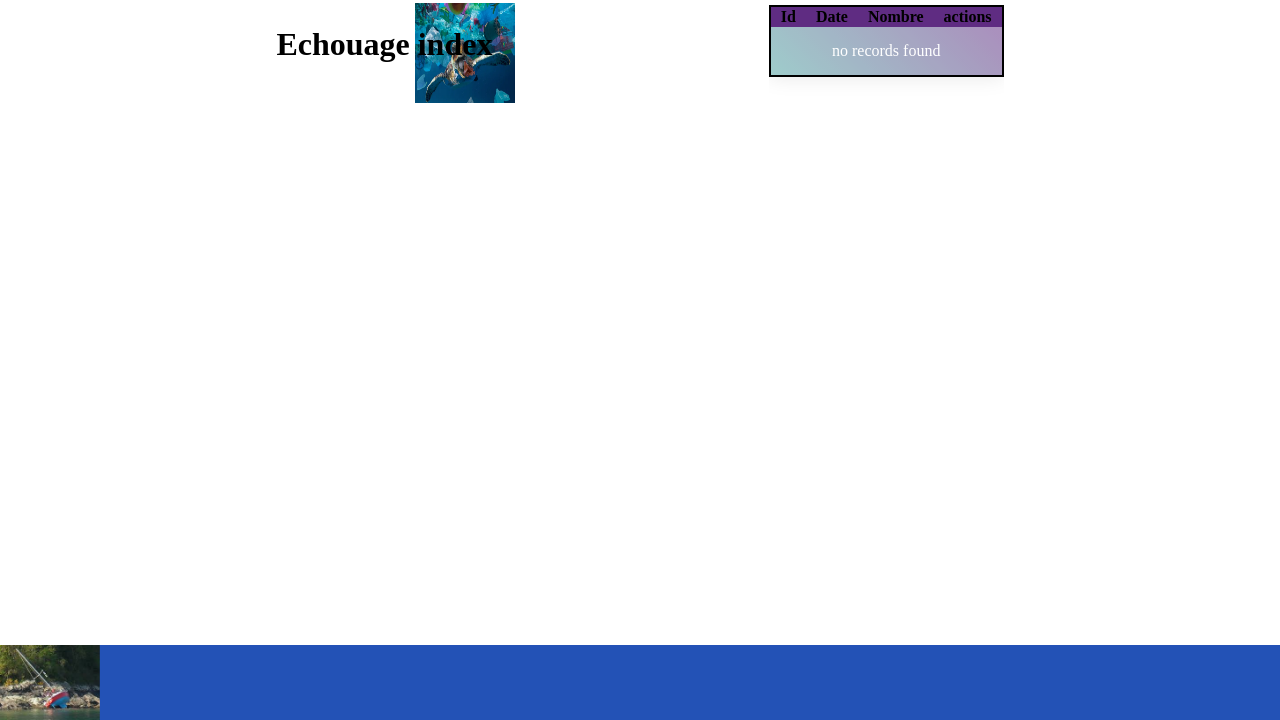
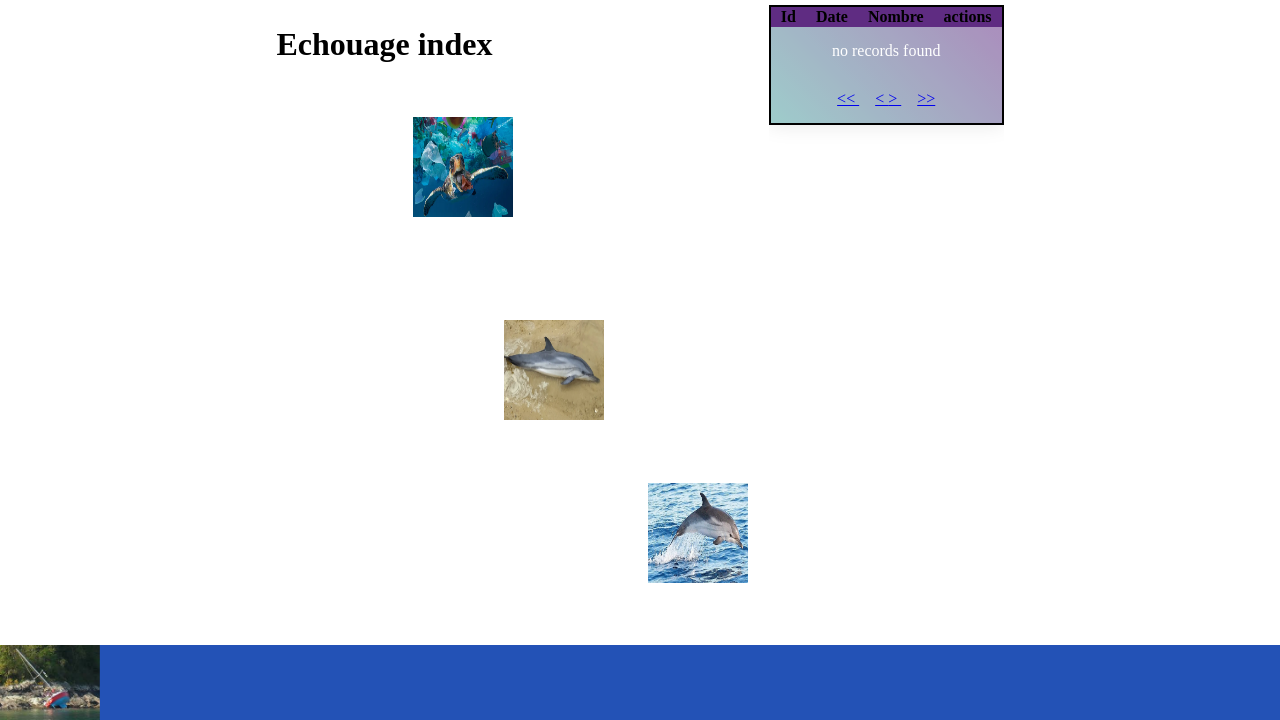
Before and after one commit to Begah/CIRreactionsymfony, a Symfony app: template backoffice/templates/echouage/index.html.twig in a window 1280 px wide. Shown: the part 80-800 px from the top of the page. Run offline with Twig, Linux system fonts and the light colour scheme; the template is opened without the code that fills it, so the values that code supplies are empty; some libraries are stand-ins or nearby versions.

Commit message:
Backoffice, introductions de pages pour echouage, pas tout sur la meme page!

```diff
--- a/backoffice/public/css/mise_en_page.css
+++ b/backoffice/public/css/mise_en_page.css
@@ -198,21 +198,21 @@ form div div *:nth-child(odd) {
 /* Fish AI */
 @keyframes swim_left {
   from {
-    left: 0%;
+    left: var(--start_x);
   }
 
   to {
-    left: 95%;
+    left: var(--end_x);
   }
 }
 
 @keyframes swim_down {
   from {
-    top: 5%;
+    top: var(--start_y);
   }
 
   to {
-    top: 85%;
+    top: var(--end_y);
   }
 }
 
@@ -221,6 +221,39 @@ form div div *:nth-child(odd) {
   position: absolute;
 
   animation:
-    30s infinite alternate both swim_left,
-    20s 5s infinite alternate both swim_down;
+    var(--dur_horzintal) infinite alternate both swim_left,
+    var(--dur_vertical) 2s infinite alternate both swim_down;
 }
+
+.fish_start1 {
+  --start_y: 0%;
+  --end_y: 95%;
+
+  --start_x: 5%;
+  --end_x: 85%;
+
+  --dur_horzintal: 30s;
+  --dur_vertical: 25s;
+}
+
+.fish_start2 {
+  --start_y: 95%;
+  --end_y: 0%;
+
+  --start_x: 5%;
+  --end_x: 85%;
+
+  --dur_horzintal: 20s;
+  --dur_vertical: 25s;
+}
+
+.fish_start3 {
+  --start_y: 0%;
+  --end_y: 95%;
+
+  --start_x: 85%;
+  --end_x: 5%;
+
+  --dur_horzintal: 20s;
+  --dur_vertical: 15s;
+}
--- a/backoffice/templates/base.html.twig
+++ b/backoffice/templates/base.html.twig
@@ -16,7 +16,9 @@
     </head>
     <body>
         {% include 'layout/header.html.twig' %}
-        <img src="/image/3898.webp" width="100" height="100" class="fish"/>
+        <img src="/image/3898.webp" width="100" height="100" class="fish fish_start1"/>
+        <img src="/image/dauphin1.webp" width="100" height="100" class="fish fish_start2"/>
+        <img src="/image/dauphin2.webp" width="100" height="100" class="fish fish_start3"/>
         <div class="Content">
             {% block body %}{% endblock %}
         </div>
--- a/backoffice/templates/echouage/index.html.twig
+++ b/backoffice/templates/echouage/index.html.twig
@@ -33,6 +33,13 @@
                 <td colspan="4">no records found</td>
             </tr>
         {% endfor %}
+        <tr>
+            <td colspan="4">
+            <a href="{{ path('echouage_index_page', {'page': 0}) }}"> &#60;&#60; </a>  &nbsp; &nbsp;
+            <a href="{{ path('echouage_index_page', {'page': page-1}) }}"> &#60; </a> <a href="{{ path('echouage_index_page', {'page': page+1}) }}"> &#62; </a>  &nbsp; &nbsp;
+            <a href="{{ path('echouage_index_page', {'page': page_count-1}) }}"> &#62;&#62; </a>
+            </td>
+        </tr>
         </tbody>
     </table>
 </div>
```
Also changed, not shown: backoffice/src/Controller/EchouageController.php (+24 -2 lines), backoffice/src/Repository/EchouageRepository.php (+21 -5 lines), backoffice/public/image/dauphin1.webp (added), backoffice/public/image/dauphin2.webp (added).
